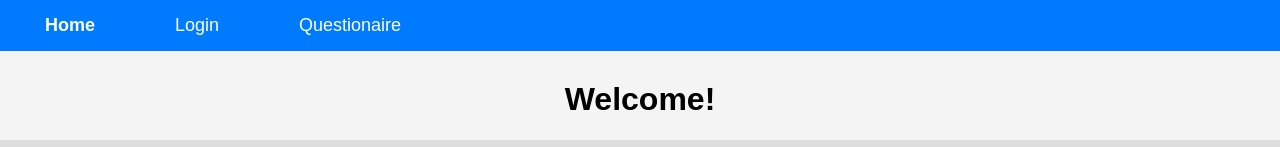
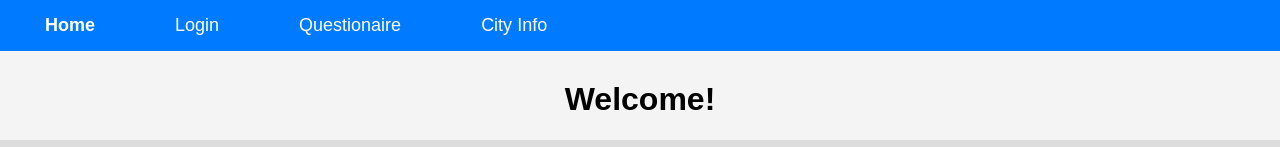
Before and after one commit to Backend-Experts/CitySync, a React (Create React App) app: page / in a window 1280 px wide. Shown: the top 147 px of the page. Built offline with nearby package versions, Linux system fonts and the light colour scheme.

Commit message:
city info page route

```diff
--- a/package.json
+++ b/package.json
@@ -3,7 +3,7 @@
   "version": "0.1.0",
   "private": true,
   "dependencies": {
-    "@aws-amplify/ui-react": "^6.9.2",
+    "@aws-amplify/ui-react": "^6.9.3",
     "@testing-library/dom": "^10.4.0",
     "@testing-library/jest-dom": "^6.6.3",
     "@testing-library/react": "^16.2.0",
--- a/src/Pages/App.js
+++ b/src/Pages/App.js
@@ -5,6 +5,7 @@ import Login from "./Login";
 import HomePage from "./HomePage";
 import Blank from "./Blank";
 import Questionaire from "./Questionaire";
+import CityInfo from "./CityInfo";
 
 const App = () => {
   return (
@@ -20,6 +21,9 @@ const App = () => {
           <li>
             <NavLink className={({ isActive }) => isActive ? "active content" : "content"} to="/questionaire">Questionaire</NavLink>
           </li>
+          <li>
+            <NavLink className={({ isActive }) => isActive ? "active content" : "content"} to="/cityinfo">City Info</NavLink>
+          </li>
         </ul>
       </div>
       <div className="page-content">
@@ -27,6 +31,7 @@ const App = () => {
           <Route path="/" element={<HomePage />} />
           <Route path="/login" element={<Login />} />
           <Route path="/questionaire" element={<Questionaire />} />
+          <Route path="/cityinfo" element={<CityInfo />} />
         </Routes>
       </div>
     </Router>
```
Also changed, not shown: 1 other file (tests, documents, lock files or other folders).
